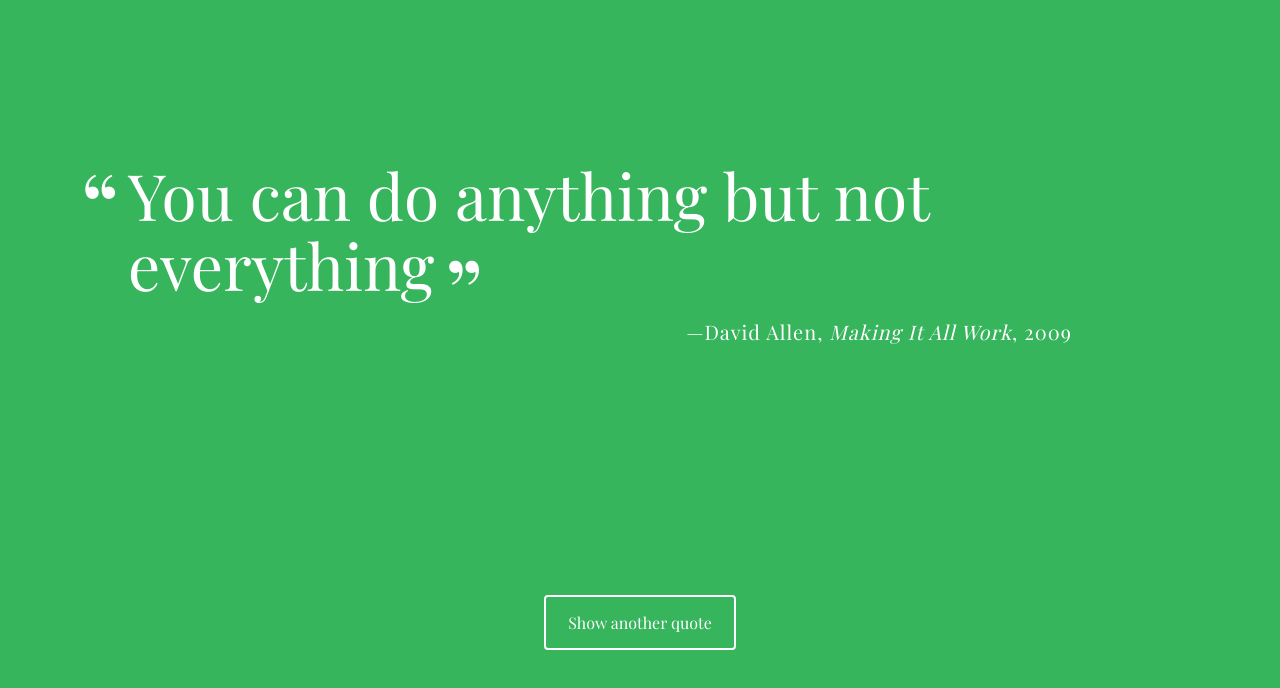
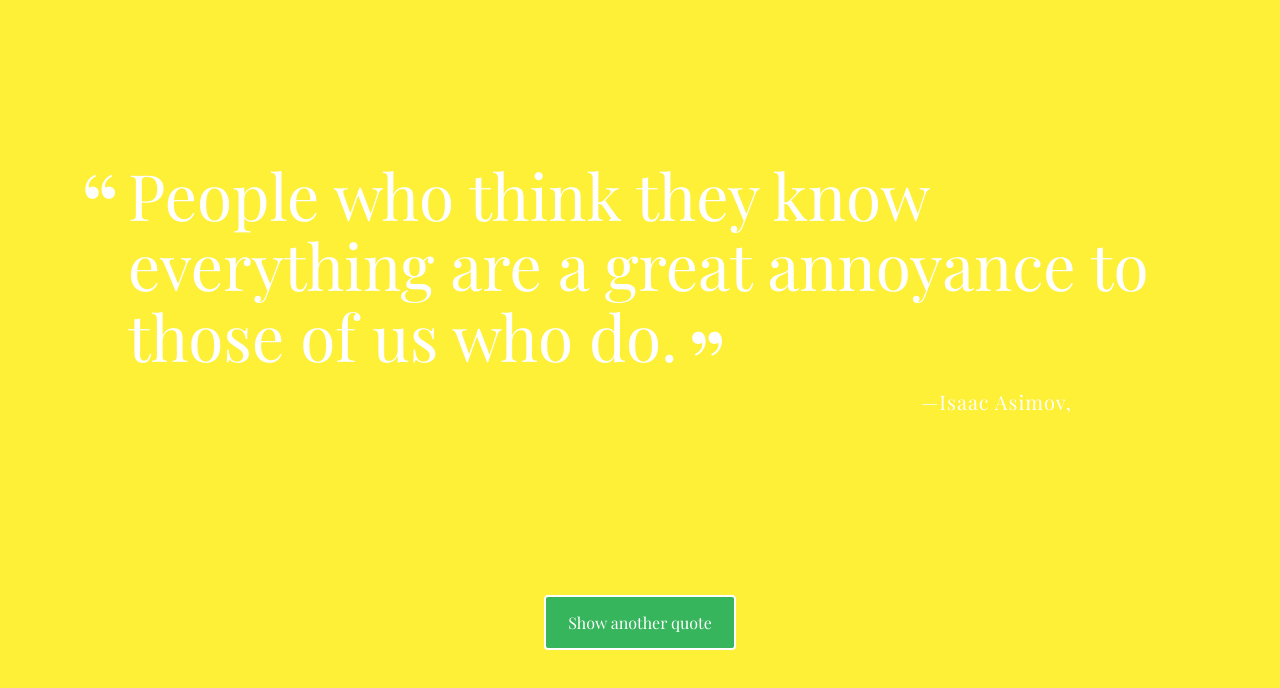
Before and after one commit to johlmike/Random-Quote-Generator, a plain HTML site: page index.html in a window 1280 px wide. Both pictures are taken after a click on the button "Show another quote". Drawn offline with nearby package versions, Linux system fonts and the light colour scheme; a web font is replaced by a local one.

Commit message:
Complete most function

```diff
--- a/css/styles.css
+++ b/css/styles.css
@@ -3,6 +3,7 @@ body {
   background-color: #36b55c;
   color: white;
   font-family: 'Playfair Display', serif;
+  transition: 0.8s ;
 }
 #quote-box {
   position: absolute;
--- a/index.html
+++ b/index.html
@@ -3,7 +3,8 @@
     <head>
         <meta charset="UTF-8">
         <title>Random Quotes</title>
-  <link href='https://fonts.googleapis.com/css?family=Playfair+Display:400,400italic,700,700italic' rel='stylesheet' type='text/css'>
+        <link href='https://fonts.googleapis.com/css?family=Playfair+Display:400,400italic,700,700italic' rel='stylesheet'
+              type='text/css'>
         <link rel="stylesheet" href="css/normalize.css">
         <link rel="stylesheet" href="css/styles.css">
     </head>
@@ -15,6 +16,7 @@
             </div>
             <button id="loadQuote">Show another quote</button>
         </div>
+        <script src="js/quote_list.js"></script>
         <script src="js/script.js"></script>
     </body>
 </html>
--- /dev/null
+++ b/js/quote_list.js
@@ -0,0 +1,84 @@
+//Find quotes from :  http://www.brainyquote.com/
+
+var quoteList = [
+    {
+        quote: "Good, better, best. Never let it rest. 'Til your good is better and your better is best.",
+        source: 'St. Jerome',
+        genre: 'motivational',
+        citation: '',
+        year: '',
+        displayed: false
+    },
+    {
+        quote: "In order to succeed, we must first believe that we can.",
+        source: 'Nikos Kazantzakis',
+        genre: 'motivational',
+        citation: '',
+        year: '',
+        displayed: false
+    },
+    {
+        quote: "Always remember that you are absolutely unique. Just like everyone else.",
+        source: 'Margaret Mead',
+        genre: 'funny',
+        citation: '',
+        year: '',
+        displayed: false
+    },
+    {
+        quote: "People who think they know everything are a great annoyance to those of us who do.",
+        source: 'Isaac Asimov',
+        genre: 'funny',
+        citation: '',
+        year: '',
+        displayed: false
+    },
+    {
+        quote: "Friendship is always a sweet responsibility, never an opportunity.",
+        source: 'Khalil Gibran',
+        genre: 'friendship',
+        citation: '',
+        year: '',
+        displayed: false
+    },
+    {
+        quote: "The greatest gift of life is friendship, and I have received it.",
+        source: 'Hubert H. Humphrey',
+        genre: 'friendship',
+        citation: '',
+        year: '',
+        displayed: false
+    },
+    {
+        quote: "In every conceivable manner, the family is link to our past, bridge to our future.",
+        source: 'Alex Haley',
+        genre: 'family',
+        citation: '',
+        year: '',
+        displayed: false
+    },
+    {
+        quote: "Family is not an important thing. It's everything.",
+        source: 'Michael J. Fox',
+        genre: 'family',
+        citation: '',
+        year: '',
+        displayed: false
+    },
+    {
+        quote: "Love isn't something you find. Love is something that finds you.",
+        source: 'Loretta Young',
+        genre: 'love',
+        citation: '',
+        year: '',
+        displayed: false
+    },
+    {
+        quote: "True love is like ghosts, which everyone talks about and few have seen.",
+        source: 'Francois de La Rochefoucauld',
+        genre: 'love',
+        citation: '',
+        year: '',
+        displayed: false
+    }
+];
--- a/js/script.js
+++ b/js/script.js
@@ -1,3 +1,67 @@
 // event listener to respond to clicks on the page
 // when user clicks anywhere on the page, the "makeQuote" function is called
 document.getElementById('loadQuote').addEventListener("click", printQuote, false);
+
+function randomRGB() {
+    var rgbString = 'rgb(';
+    rgbString += Math.floor( Math.random() * 257 ) + ',';
+    rgbString += Math.floor( Math.random() * 257 ) + ',';
+    rgbString += Math.floor( Math.random() * 257 ) + ')';
+    return rgbString;
+}
+
+function getRandomQuote() {
+    if( quoteListTemp.length === 0 ){
+        quoteListTemp = quoteList;
+        for( var i = 0; i < quoteListTemp.length ; i += 1 ){
+            quoteListTemp[i].displayed = false;
+        }
+    }
+    var randomIndex = Math.floor( Math.random() * quoteListTemp.length );
+    quoteListTemp[randomIndex].displayed = true;
+    return quoteListTemp[randomIndex];
+}
+
+
+function printQuote() {
+    //Random a quote from temp quote list
+    var quoteObj = getRandomQuote(); //get an quote object
+    var nDisplayedList = [];
+    var html = '<p class="quote">';
+
+    //Get element by ID and body tag
+    var divQuote = document.getElementById('quote-box');
+    var bodyTag = document.getElementsByTagName('body');
+
+    //Put quote into html
+    html += quoteObj['quote'] + '</p> <p class="source">';
+    html += quoteObj['source'];
+
+    if( quoteObj['citation'] !== ''){
+        html += '<span class="citation">' + quoteObj['citation'] + '</span>';
+    }
+
+    if( quoteObj['year'] !== null){
+        html += '<span class="citation">' + quoteObj['year'] + '</span>';
+    }
+
+    html += '</p>';
+
+    divQuote.innerHTML = html;
+
+    //Random background color
+    bodyTag[0].style.backgroundColor = randomRGB();
+
+    //Check quotes that  showed before
+    console.log( quoteObj['quote'] );
+
+    //Sort not displayed  quotes and put it back to the quoteListTemp
+    for( var i = 0 ; i < quoteListTemp.length ; i += 1){
+        if( quoteListTemp[i].displayed === false ){
+            nDisplayedList.push( quoteListTemp[i] );
+        }
+    }
+    quoteListTemp = nDisplayedList;
+}
+
+var quoteListTemp = quoteList;
```
Lines whose indentation alone changed are shown as unchanged.
